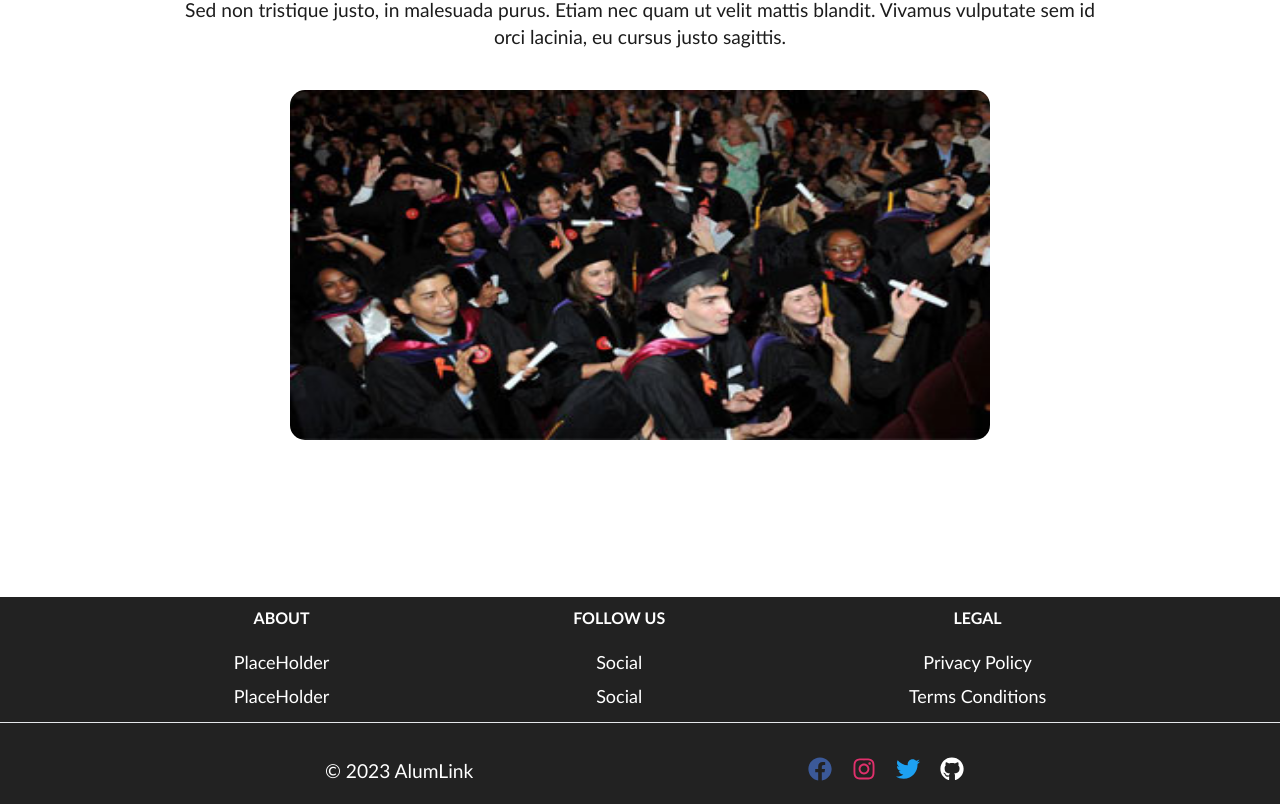
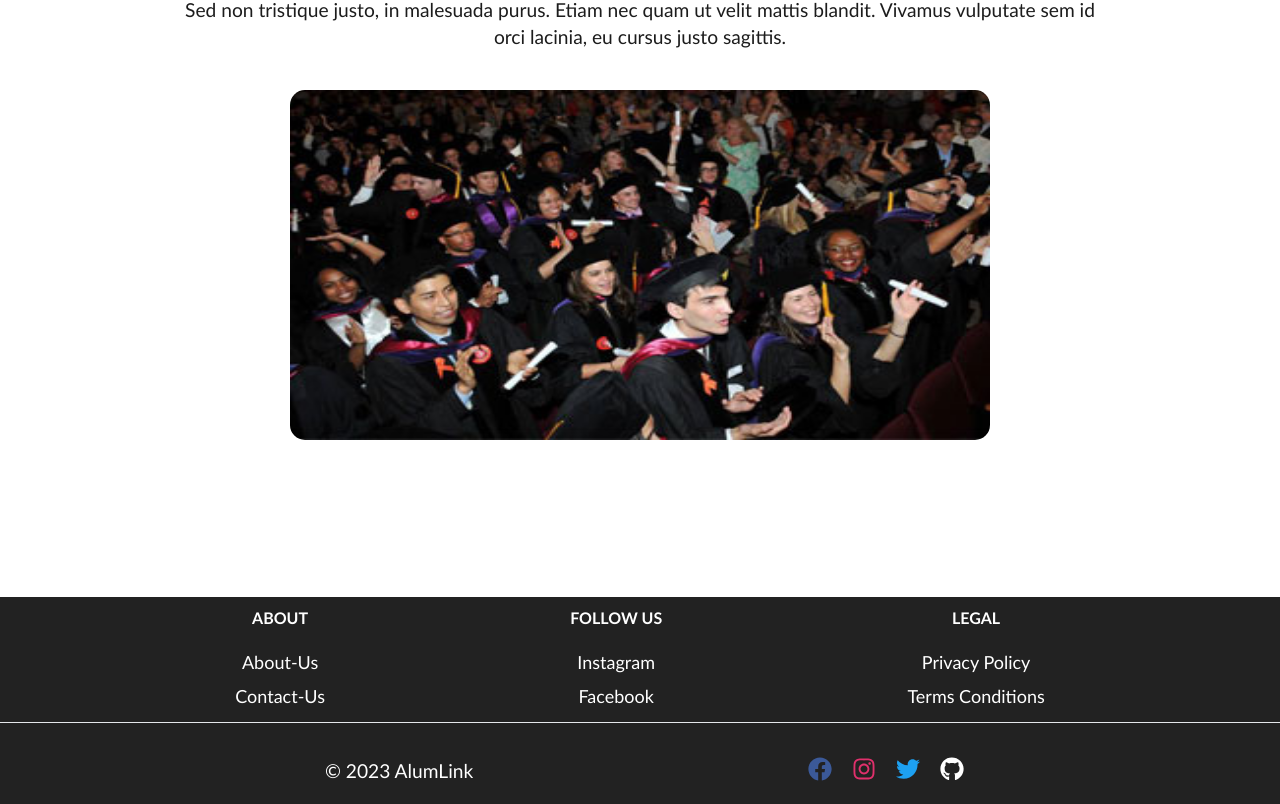
Before and after one commit to CUNYTechPrep/AlumLink, a React (Create React App) app in the folder client/: page / in a window 1280 px wide. Shown: the part 378-1182 px from the top of the page. Built offline with nearby package versions, Linux system fonts and the light colour scheme.

Commit message:
Slight change of footer

```diff
--- a/client/src/components/Footer.js
+++ b/client/src/components/Footer.js
@@ -11,8 +11,8 @@ function Footer() {
        <div className="footer-section">
          <h6 className="footer-title">ABOUT</h6>
          <ul className="footer-links">
-           <li><a href="#">PlaceHolder</a></li>
-           <li><a href="#">PlaceHolder</a></li>
+           <li><a href="#">About-Us</a></li>
+           <li><a href="#">Contact-Us</a></li>
          </ul>
        </div>
 
@@ -20,8 +20,8 @@ function Footer() {
        <div className="footer-section">
          <h6 className="footer-title">FOLLOW US</h6>
          <ul className="footer-links">
-           <li><a href="#">Social</a></li>
-           <li><a href="#">Social</a></li>
+           <li><a href="#">Instagram</a></li>
+           <li><a href="#">Facebook</a></li>
          </ul>
        </div>
 
```
